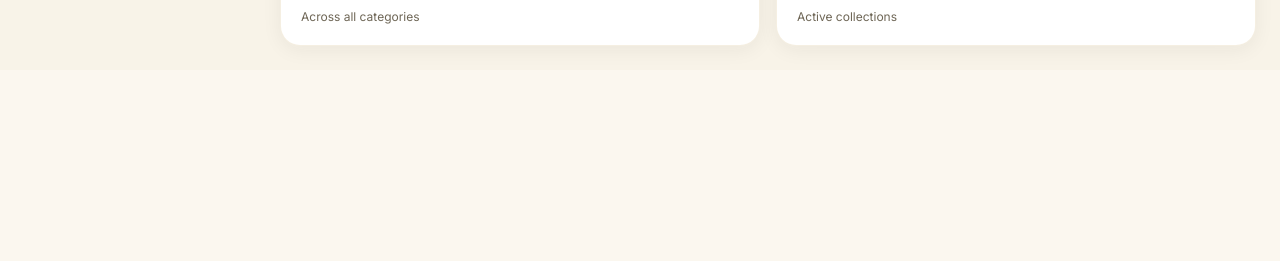
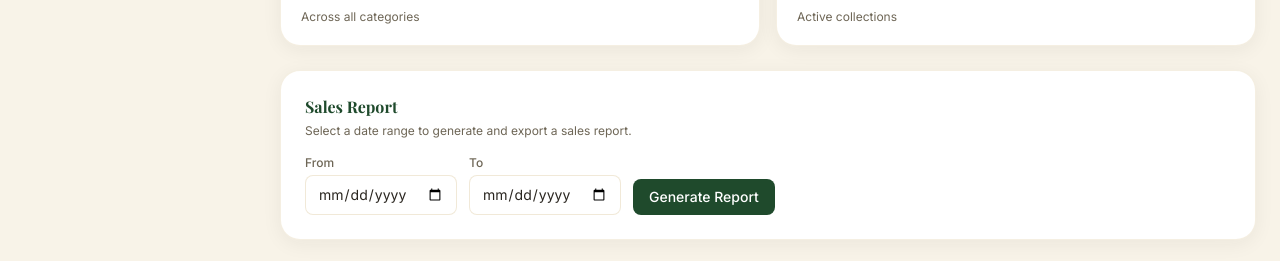
Before and after one commit to Nexirasolution/Goavah-Naturals, a Next.js app: page /admin in a window 1280 px wide. Shown: the part 854-1115 px from the top of the page. Before the commit the page ends 924 px from the top, so only its background shows below. Built offline with nearby package versions, Linux system fonts and the light colour scheme; no server answers; the database is empty.

Commit message:
sales report commit

```diff
--- a/app/admin/page.js
+++ b/app/admin/page.js
@@ -2,6 +2,7 @@
 
 import { useEffect, useState } from "react";
 import { LineChart, Line, XAxis, YAxis, CartesianGrid, Tooltip, ResponsiveContainer } from "recharts";
+import SalesReportGenerator from "@/components/admin/SalesReportGenerator";
 
 function StatCard({ label, value, sub, accent }) {
   return (
@@ -89,6 +90,10 @@ export default function AdminDashboardPage() {
         <StatCard label="Total Products" value={data.totalProducts} sub="Across all categories" />
         <StatCard label="Total Categories" value={data.totalCategories} sub="Active collections" />
       </div>
+
+      <div className="mt-6">
+        <SalesReportGenerator />
+      </div>
     </div>
   );
 }
--- /dev/null
+++ b/app/api/dashboard/report/route.js
@@ -0,0 +1,99 @@
+import { NextResponse } from "next/server";
+import { connectDB } from "@/lib/mongodb";
+import Order from "@/models/Order";
+
+export async function GET(request) {
+  try {
+    await connectDB();
+    const { searchParams } = new URL(request.url);
+    const fromParam = searchParams.get("from");
+    const toParam = searchParams.get("to");
+
+    if (!fromParam || !toParam) {
+      return NextResponse.json({ error: "from and to dates are required" }, { status: 400 });
+    }
+
+    const from = new Date(fromParam);
+    from.setHours(0, 0, 0, 0);
+    const to = new Date(toParam);
+    to.setHours(23, 59, 59, 999);
+
+    if (isNaN(from) || isNaN(to) || from > to) {
+      return NextResponse.json({ error: "Invalid date range" }, { status: 400 });
+    }
+
+    const orders = await Order.find({
+      createdAt: { $gte: from, $lte: to },
+      status: { $ne: "cancelled" },
+    })
+      .sort({ createdAt: 1 })
+      .select("orderNumber createdAt customer total status paymentMethod paymentStatus items");
+
+    const totalSales = orders.reduce((acc, o) => acc + o.total, 0);
+    const totalOrders = orders.length;
+
+    // Top selling products
+    const productTotals = {};
+    for (const order of orders) {
+      for (const item of order.items) {
+        if (!productTotals[item.name]) productTotals[item.name] = { qty: 0, revenue: 0 };
+        productTotals[item.name].qty += item.quantity;
+        productTotals[item.name].revenue += item.quantity * item.price;
+      }
+    }
+    const topSelling = Object.entries(productTotals)
+      .sort((a, b) => b[1].qty - a[1].qty)
+      .slice(0, 10)
+      .map(([name, v]) => ({ name, qty: v.qty, revenue: v.revenue }));
+
+    // Daily breakdown
+    const dailyMap = {};
+    for (const o of orders) {
+      const key = new Date(o.createdAt).toISOString().slice(0, 10);
+      if (!dailyMap[key]) dailyMap[key] = { total: 0, count: 0 };
+      dailyMap[key].total += o.total;
+      dailyMap[key].count += 1;
+    }
+    const dailyBreakdown = Object.entries(dailyMap)
+      .sort(([a], [b]) => (a < b ? -1 : 1))
+      .map(([date, v]) => ({ date, total: v.total, count: v.count }));
+
+    // Payment method breakdown (useful given COD/UPI/Online)
+    const paymentMap = {};
+    for (const o of orders) {
+      const key = o.paymentMethod || "Unknown";
+      if (!paymentMap[key]) paymentMap[key] = { count: 0, total: 0 };
+      paymentMap[key].count += 1;
+      paymentMap[key].total += o.total;
+    }
+    const paymentBreakdown = Object.entries(paymentMap).map(([method, v]) => ({
+      method,
+      count: v.count,
+      total: v.total,
+    }));
+
+    return NextResponse.json({
+      from: fromParam,
+      to: toParam,
+      totalSales,
+      totalOrders,
+      averageOrderValue: totalOrders ? totalSales / totalOrders : 0,
+      topSelling,
+      dailyBreakdown,
+      paymentBreakdown,
+      orders: orders.map((o) => ({
+        orderNumber: o.orderNumber,
+        date: o.createdAt,
+        customerName: o.customer?.name || "-",
+        customerPhone: o.customer?.phone || "-",
+        total: o.total,
+        status: o.status,
+        paymentMethod: o.paymentMethod,
+        paymentStatus: o.paymentStatus,
+      })),
+    });
+  } catch (err) {
+    console.error(err);
+    return NextResponse.json({ error: "Failed to generate report." }, { status: 500 });
+  }
+}
--- /dev/null
+++ b/components/admin/SalesReportGenerator.js
@@ -0,0 +1,188 @@
+"use client";
+
+import { useState } from "react";
+import jsPDF from "jspdf";
+import autoTable from "jspdf-autotable";
+
+export default function SalesReportGenerator() {
+  const [from, setFrom] = useState("");
+  const [to, setTo] = useState("");
+  const [report, setReport] = useState(null);
+  const [loading, setLoading] = useState(false);
+  const [error, setError] = useState("");
+
+  const generateReport = async () => {
+    if (!from || !to) {
+      setError("Please select both dates.");
+      return;
+    }
+    if (from > to) {
+      setError("'From' date must be before 'To' date.");
+      return;
+    }
+    setError("");
+    setLoading(true);
+    setReport(null);
+    try {
+      const res = await fetch(`/api/dashboard/report?from=${from}&to=${to}`);
+      const data = await res.json();
+      if (!res.ok) throw new Error(data.error || "Failed to generate report");
+      setReport(data);
+    } catch (err) {
+      setError(err.message);
+    } finally {
+      setLoading(false);
+    }
+  };
+
+  const exportPDF = () => {
+    if (!report) return;
+
+    const doc = new jsPDF();
+    const pageWidth = doc.internal.pageSize.getWidth();
+
+    doc.setFontSize(16);
+    doc.setTextColor(30, 60, 45);
+    doc.text("KMC Iyarkai Creation", pageWidth / 2, 18, { align: "center" });
+
+    doc.setFontSize(12);
+    doc.setTextColor(80, 80, 80);
+    doc.text("Sales Report", pageWidth / 2, 26, { align: "center" });
+    doc.setFontSize(10);
+    doc.text(`${report.from} to ${report.to}`, pageWidth / 2, 32, { align: "center" });
+
+    doc.setFontSize(11);
+    doc.setTextColor(20, 20, 20);
+    let y = 44;
+    doc.text(`Total Sales: Rs. ${report.totalSales.toFixed(2)}`, 14, y);
+    doc.text(`Total Orders: ${report.totalOrders}`, 110, y);
+    y += 7;
+    doc.text(`Average Order Value: Rs. ${report.averageOrderValue.toFixed(2)}`, 14, y);
+    y += 10;
+
+    doc.setFontSize(12);
+    doc.text("Daily Breakdown", 14, y);
+    y += 4;
+    autoTable(doc, {
+      startY: y,
+      head: [["Date", "Orders", "Sales (Rs.)"]],
+      body: report.dailyBreakdown.map((d) => [d.date, d.count, d.total.toFixed(2)]),
+      theme: "grid",
+      headStyles: { fillColor: [184, 146, 63] },
+      styles: { fontSize: 9 },
+    });
+
+    let payY = doc.lastAutoTable.finalY + 10;
+    doc.setFontSize(12);
+    doc.text("Payment Method Breakdown", 14, payY);
+    payY += 4;
+    autoTable(doc, {
+      startY: payY,
+      head: [["Method", "Orders", "Sales (Rs.)"]],
+      body: report.paymentBreakdown.map((p) => [p.method, p.count, p.total.toFixed(2)]),
+      theme: "grid",
+      headStyles: { fillColor: [184, 146, 63] },
+      styles: { fontSize: 9 },
+    });
+
+    let topY = doc.lastAutoTable.finalY + 10;
+    doc.setFontSize(12);
+    doc.text("Top Selling Products", 14, topY);
+    topY += 4;
+    autoTable(doc, {
+      startY: topY,
+      head: [["Product", "Qty Sold", "Revenue (Rs.)"]],
+      body: report.topSelling.map((p) => [p.name, p.qty, p.revenue.toFixed(2)]),
+      theme: "grid",
+      headStyles: { fillColor: [184, 146, 63] },
+      styles: { fontSize: 9 },
+    });
+
+    let ordersY = doc.lastAutoTable.finalY + 10;
+    doc.setFontSize(12);
+    doc.text("Orders", 14, ordersY);
+    ordersY += 4;
+    autoTable(doc, {
+      startY: ordersY,
+      head: [["Order #", "Date", "Customer", "Phone", "Payment", "Status", "Total (Rs.)"]],
+      body: report.orders.map((o) => [
+        o.orderNumber,
+        new Date(o.date).toLocaleDateString(),
+        o.customerName,
+        o.customerPhone,
+        `${o.paymentMethod} (${o.paymentStatus})`,
+        o.status,
+        o.total.toFixed(2),
+      ]),
+      theme: "grid",
+      headStyles: { fillColor: [184, 146, 63] },
+      styles: { fontSize: 7.5 },
+    });
+
+    doc.save(`sales-report-${report.from}-to-${report.to}.pdf`);
+  };
+
+  return (
+    <div className="rounded-xl2 border border-gold/15 bg-white p-6 shadow-card">
+      <h2 className="font-display text-base font-bold text-forest">Sales Report</h2>
+      <p className="mt-1 text-xs text-muted">Select a date range to generate and export a sales report.</p>
+
+      <div className="mt-4 flex flex-wrap items-end gap-3">
+        <div>
+          <label className="block text-xs font-medium text-muted">From</label>
+          <input
+            type="date"
+            value={from}
+            max={to || undefined}
+            onChange={(e) => setFrom(e.target.value)}
+            className="mt-1 rounded-lg border border-gold/20 px-3 py-2 text-sm"
+          />
+        </div>
+        <div>
+          <label className="block text-xs font-medium text-muted">To</label>
+          <input
+            type="date"
+            value={to}
+            min={from || undefined}
+            onChange={(e) => setTo(e.target.value)}
+            className="mt-1 rounded-lg border border-gold/20 px-3 py-2 text-sm"
+          />
+        </div>
+        <button
+          onClick={generateReport}
+          disabled={loading}
+          className="rounded-lg bg-forest px-4 py-2 text-sm font-medium text-white disabled:opacity-50"
+        >
+          {loading ? "Generating..." : "Generate Report"}
+        </button>
+        {report && (
+          <button
+            onClick={exportPDF}
+            className="rounded-lg border border-gold/30 px-4 py-2 text-sm font-medium text-gold-dark"
+          >
+            Export as PDF
+          </button>
+        )}
+      </div>
+
+      {error && <p className="mt-3 text-sm text-terracotta">{error}</p>}
+
+      {report && (
+        <div className="mt-5 grid grid-cols-2 gap-4 lg:grid-cols-3">
+          <div className="rounded-lg bg-cream/60 p-3">
+            <p className="text-xs text-muted">Total Sales</p>
+            <p className="text-lg font-bold text-forest">₹{report.totalSales.toFixed(2)}</p>
+          </div>
+          <div className="rounded-lg bg-cream/60 p-3">
+            <p className="text-xs text-muted">Total Orders</p>
+            <p className="text-lg font-bold text-forest">{report.totalOrders}</p>
+          </div>
+          <div className="rounded-lg bg-cream/60 p-3">
+            <p className="text-xs text-muted">Avg. Order Value</p>
+            <p className="text-lg font-bold text-forest">₹{report.averageOrderValue.toFixed(2)}</p>
+          </div>
+        </div>
+      )}
+    </div>
+  );
+}
--- a/package.json
+++ b/package.json
@@ -15,6 +15,8 @@
     "dotenv": "^16.4.7",
     "jose": "^5.9.6",
     "jsonwebtoken": "^9.0.2",
+    "jspdf": "^4.2.1",
+    "jspdf-autotable": "^5.0.8",
     "lucide-react": "^1.27.0",
     "mongoose": "^8.9.5",
     "next": "^16.2.12",
```
Also changed, not shown: 1 other file (tests, documents, lock files or other folders).
